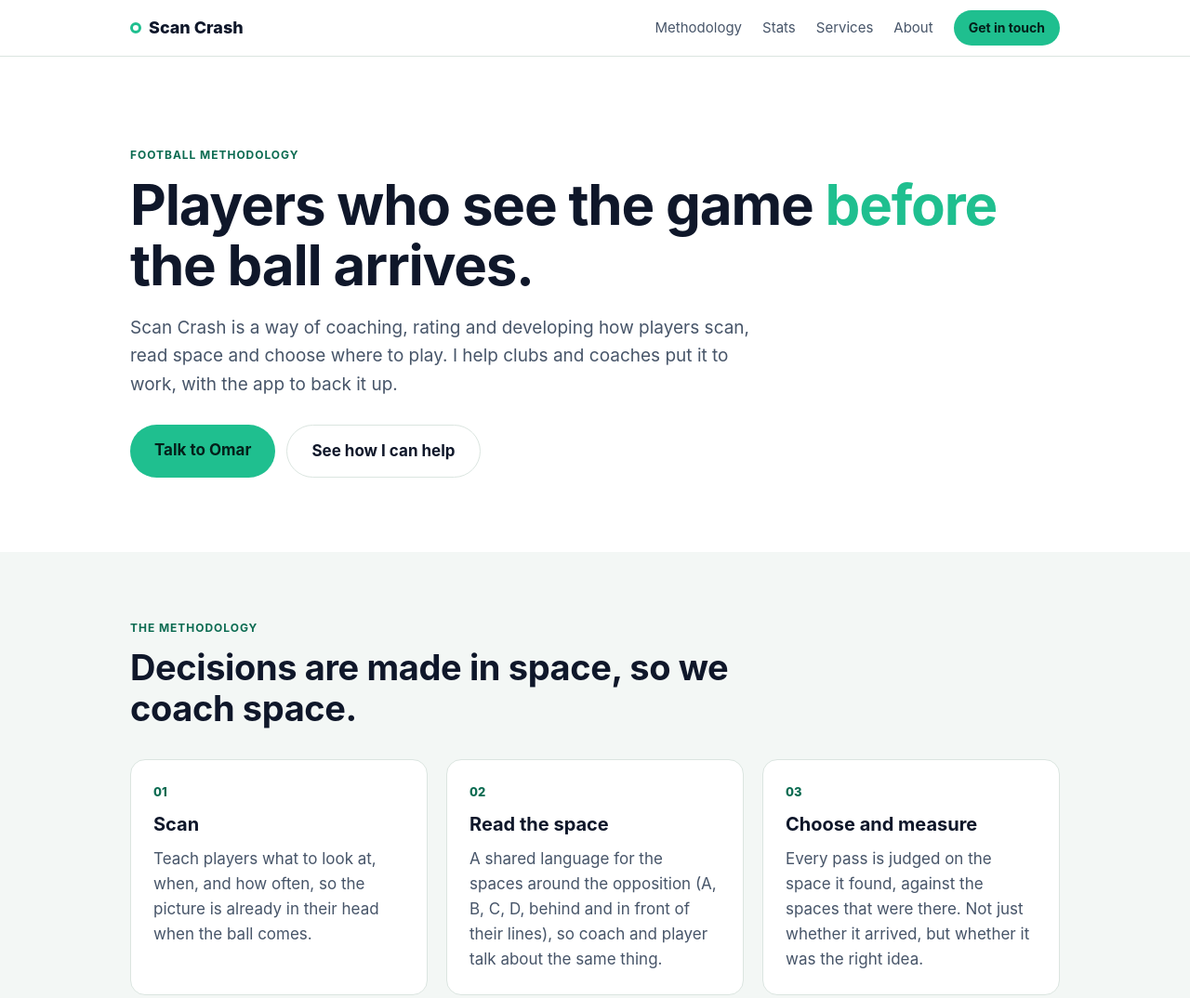
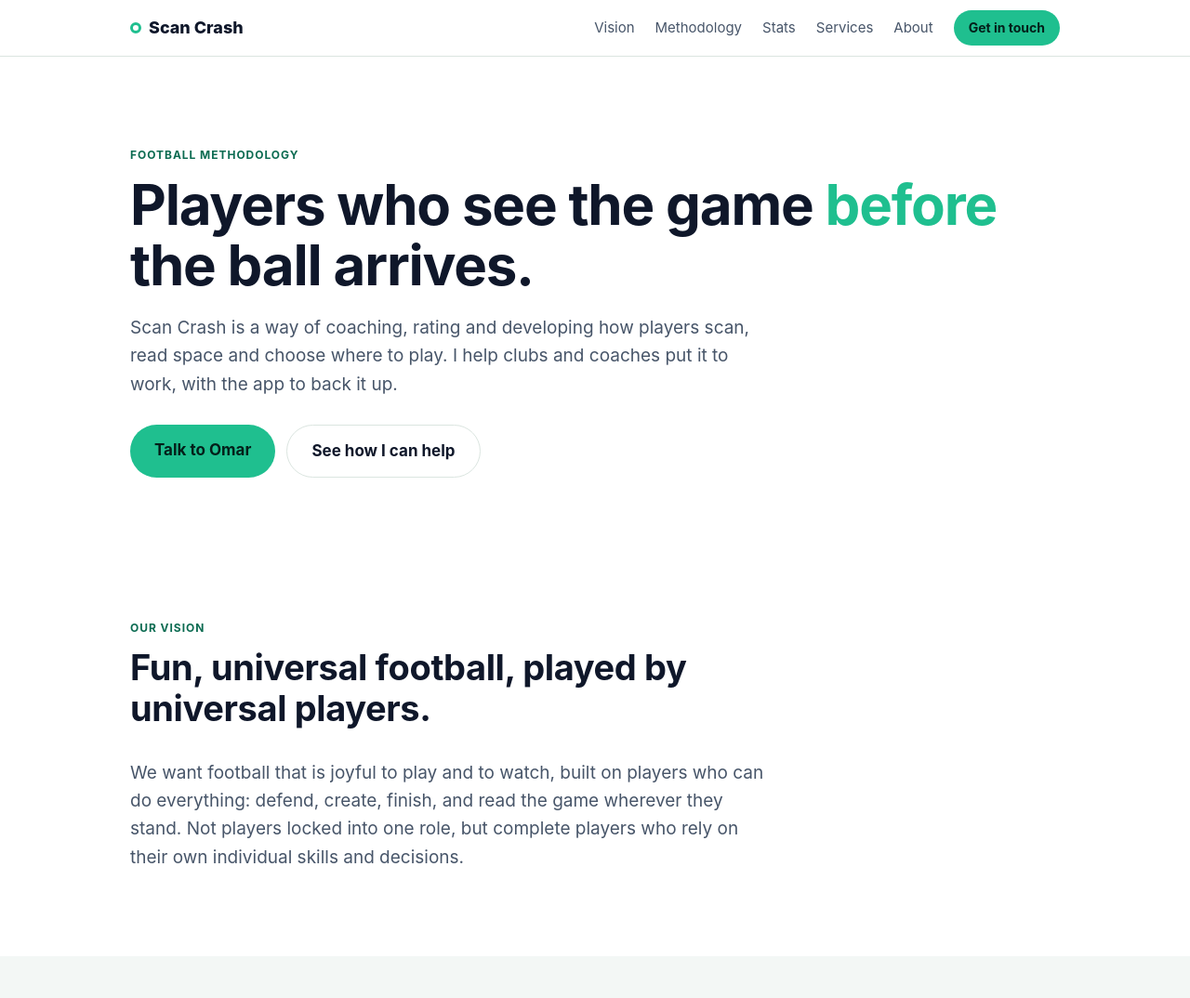
Before and after one commit to scancrash/Website, a plain HTML site: page index.html in a window 1280 px wide. Shown: the top 1074 px of the page at 93% size. Drawn offline with Linux system fonts and the light colour scheme.

Commit message:
Add vision section and player classes in the app card (#1)
* Add Player classes offer to services section

Co-Authored-By: Claude Sonnet 5.5 <noreply@anthropic.com>
Claude-Session: https://claude.ai/code/session_01BCf4rEvbeauw3GEturHtSi

* Advertise player classes as a feature of the Scan Crash app

Co-Authored-By: Claude Sonnet 5.5 <noreply@anthropic.com>
Claude-Session: https://claude.ai/code/session_01BCf4rEvbeauw3GEturHtSi

* Remove standalone classes card; classes now live in the app card

Co-Authored-By: Claude Sonnet 5.5 <noreply@anthropic.com>
Claude-Session: https://claude.ai/code/session_01BCf4rEvbeauw3GEturHtSi

* Add vision section: fun universal football with universal players

Co-Authored-By: Claude Sonnet 5.5 <noreply@anthropic.com>
Claude-Session: https://claude.ai/code/session_01BCf4rEvbeauw3GEturHtSi

---------

Co-authored-by: Claude <noreply@anthropic.com>

```diff
--- a/index.html
+++ b/index.html
@@ -13,6 +13,7 @@
   <div class="wrap nav-in">
     <a class="logo" href="#top"><span class="dot"></span>Scan Crash</a>
     <nav>
+      <a href="#vision">Vision</a>
       <a href="#method">Methodology</a>
       <a href="#stats">Stats</a>
       <a href="#services">Services</a>
@@ -33,6 +34,14 @@
       <a class="btn" href="#contact">Talk to Omar</a>
       <a class="btn ghost" href="#services">See how I can help</a>
     </div>
+  </div>
+</section>
+
+<section id="vision">
+  <div class="wrap">
+    <p class="eyebrow">Our vision</p>
+    <h2>Fun, universal football, played by universal players.</h2>
+    <p class="lead">We want football that is joyful to play and to watch, built on players who can do everything: defend, create, finish, and read the game wherever they stand. Not players locked into one role, but complete players who rely on their own individual skills and decisions.</p>
   </div>
 </section>
 
@@ -99,12 +108,13 @@
       <article class="card">
         <h3>The Scan Crash app</h3>
         <p class="tag">For coaches, players and academies</p>
-        <p>Ratings, player development and match analysis in one place. Players rate themselves, coaches rate them, and the gap becomes the conversation.</p>
+        <p>Ratings, player development, classes and match analysis in one place. Players rate themselves, coaches rate them, and the gap becomes the conversation.</p>
         <ul>
           <li>Player self-rating against coach rating</li>
           <li>Space ratings from match video</li>
           <li>Weekly check-ins and progress over time</li>
           <li>AI assistant to ask questions of your data</li>
+          <li>Player classes: scan and space training, booked in the app <small>(details XX)</small></li>
         </ul>
         <a class="link" href="#contact">Ask for a demo →</a>
       </article>
```
